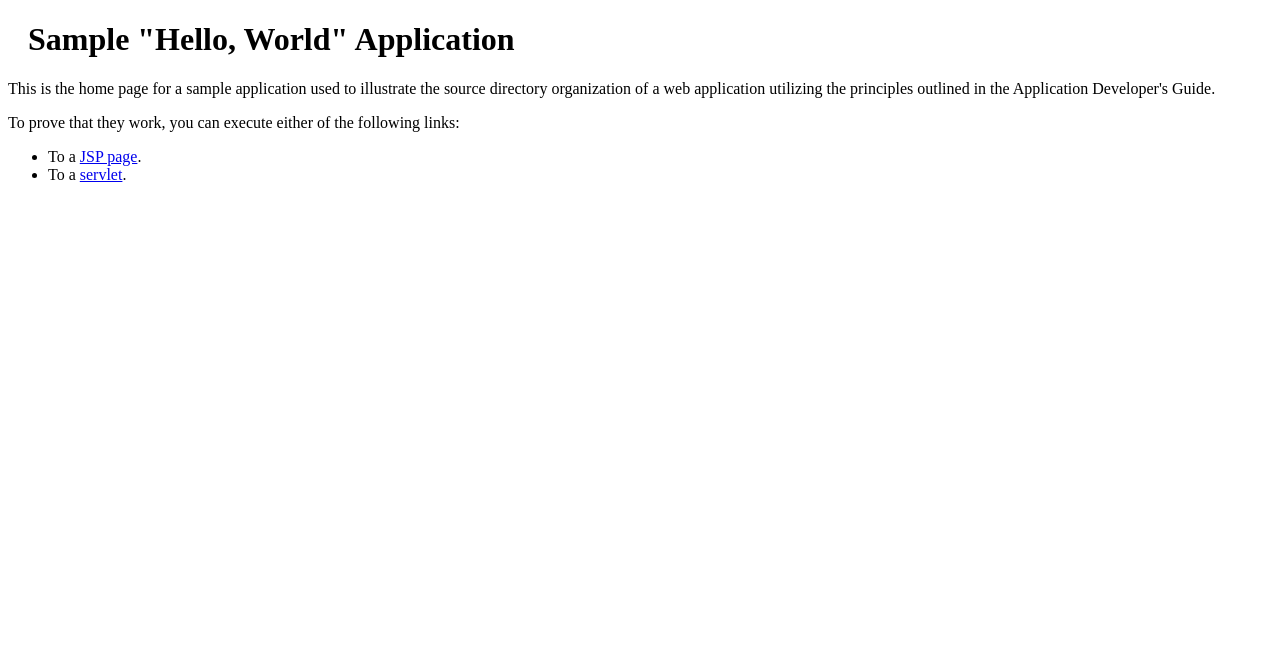
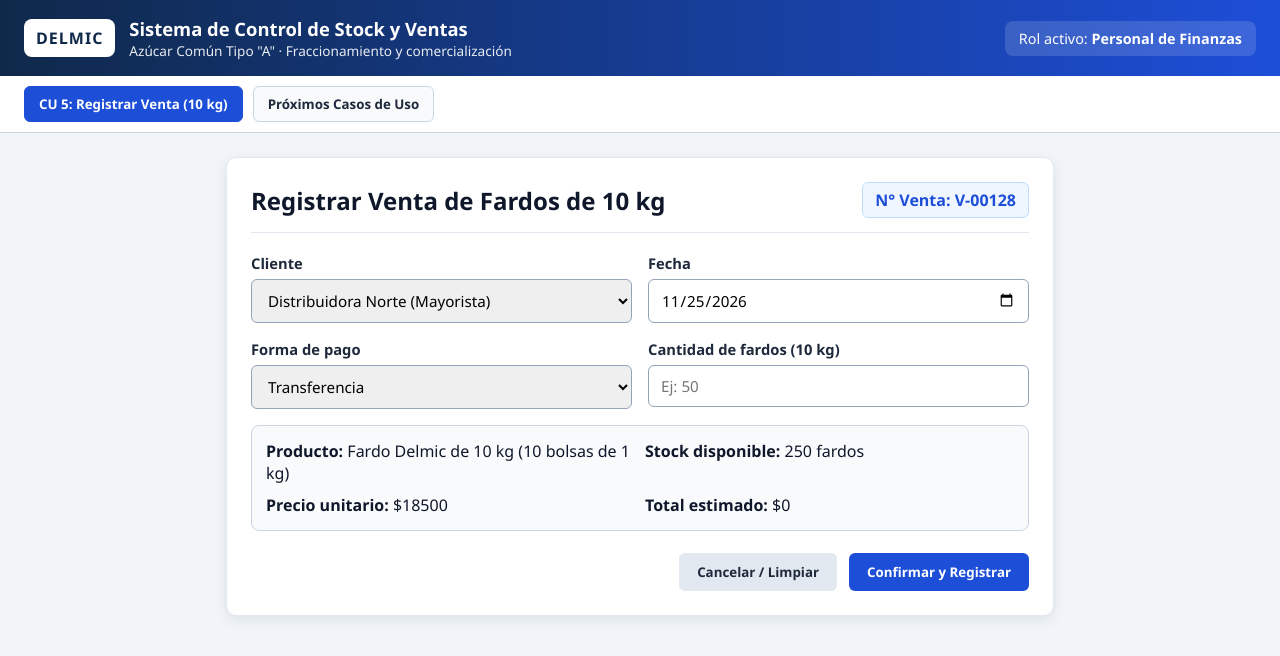
Before and after one commit to candereynozo919-ux/sga-delmic-azucar, a plain HTML site: page index.html in a window 1280 px wide. Drawn offline with Linux system fonts and the light colour scheme.

Commit message:
Replace index.html with new SGA Delmic Azúcar layout
Replaced the original HTML structure with a new layout for the SGA Delmic Azúcar prototype, including a header, navigation, and a main section for stock and sales management.

```diff
--- a/index.html
+++ b/index.html
@@ -1,39 +1,95 @@
-<!DOCTYPE html><!--
-  Licensed to the Apache Software Foundation (ASF) under one or more
-  contributor license agreements.  See the NOTICE file distributed with
-  this work for additional information regarding copyright ownership.
-  The ASF licenses this file to You under the Apache License, Version 2.0
-  (the "License"); you may not use this file except in compliance with
-  the License.  You may obtain a copy of the License at
-
-      http://www.apache.org/licenses/LICENSE-2.0
-
-  Unless required by applicable law or agreed to in writing, software
-  distributed under the License is distributed on an "AS IS" BASIS,
-  WITHOUT WARRANTIES OR CONDITIONS OF ANY KIND, either express or implied.
-  See the License for the specific language governing permissions and
-  limitations under the License.
--->
-<html>
+<!DOCTYPE html>
+<html lang="es">
 <head>
-<meta charset="UTF-8" />
-<title>Sample "Hello, World" Application</title>
+  <meta charset="UTF-8" />
+  <meta name="viewport" content="width=device-width, initial-scale=1.0" />
+  <title>SGA Delmic Azúcar - Prototipo</title>
+  <link rel="stylesheet" href="styles.css" />
 </head>
 <body>
+  <header class="topbar">
+    <div class="brand">
+      <span class="badge-marca">DELMIC</span>
+      <div>
+        <h1>Sistema de Control de Stock y Ventas</h1>
+        <p>Azúcar Común Tipo "A" · Fraccionamiento y comercialización</p>
+      </div>
+    </div>
+    <div class="rol-box">
+      <span>Rol activo:</span>
+      <strong>Personal de Finanzas</strong>
+    </div>
+  </header>
 
-<div style="float: left; padding: 10px;">
-<img src="images/tomcat.gif" alt="" />
-</div>
-<h1>Sample "Hello, World" Application</h1>
-<p>This is the home page for a sample application used to illustrate the
-source directory organization of a web application utilizing the principles
-outlined in the Application Developer's Guide.
+  <nav class="menu-casos">
+    <button class="tab active" type="button" data-caso="cu5">CU 5: Registrar Venta (10 kg)</button>
+    <button class="tab" type="button" data-caso="prox">Próximos Casos de Uso</button>
+  </nav>
 
-<p>To prove that they work, you can execute either of the following links:</p>
-<ul>
-<li>To a <a href="hello.jsp">JSP page</a>.</li>
-<li>To a <a href="hello">servlet</a>.</li>
-</ul>
+  <main class="contenedor">
+    <section id="vista-cu5" class="card">
+      <div class="card-header">
+        <h2>Registrar Venta de Fardos de 10 kg</h2>
+        <span class="nro-venta" id="nroVentaDisplay">N° Venta: V-00128</span>
+      </div>
 
+      <form id="formVenta" class="form-grid">
+        <div class="campo">
+          <label for="cliente">Cliente</label>
+          <select id="cliente">
+            <option value="Distribuidora Norte|Mayorista">Distribuidora Norte (Mayorista)</option>
+            <option value="Almacén Central Concepción|Minorista">Almacén Central Concepción (Minorista)</option>
+            <option value="Despensa El Sur|Minorista">Despensa El Sur (Minorista)</option>
+          </select>
+        </div>
+
+        <div class="campo">
+          <label for="fechaVenta">Fecha</label>
+          <input type="date" id="fechaVenta" value="2026-11-25" required />
+        </div>
+
+        <div class="campo">
+          <label for="formaPago">Forma de pago</label>
+          <select id="formaPago">
+            <option value="Transferencia">Transferencia</option>
+            <option value="Efectivo">Efectivo</option>
+            <option value="Débito / Posnet">Débito / Posnet</option>
+          </select>
+        </div>
+
+        <div class="campo">
+          <label for="cantidadFardos">Cantidad de fardos (10 kg)</label>
+          <input type="number" id="cantidadFardos" min="1" placeholder="Ej: 50" required />
+        </div>
+
+        <div class="resumen-stock full-width">
+          <div><strong>Producto:</strong> Fardo Delmic de 10 kg (10 bolsas de 1 kg)</div>
+          <div><strong>Stock disponible:</strong> <span id="stockDisponible">250</span> fardos</div>
+          <div><strong>Precio unitario:</strong> $<span id="precioUnitario">18500</span></div>
+          <div><strong>Total estimado:</strong> $<span id="totalEstimado">0</span></div>
+        </div>
+
+        <div id="mensajeEstado" class="alerta full-width oculto"></div>
+
+        <div class="acciones full-width">
+          <button type="button" id="btnLimpiar" class="btn-secundario">Cancelar / Limpiar</button>
+          <button type="submit" class="btn-primario">Confirmar y Registrar</button>
+        </div>
+      </form>
+
+      <div id="comprobanteBox" class="comprobante oculto"></div>
+    </section>
+
+    <section id="vista-prox" class="card oculto">
+      <h2>Próximos Casos de Uso del SGA Delmic</h2>
+      <p>
+        Espacio reservado para sumar <strong>CU 1</strong> (Recepción de Materia Prima),
+        <strong>CU 2</strong> (Asignar Depósito), <strong>CU 3</strong> (Fraccionamiento),
+        <strong>CU 4</strong> (Bajas / Mermas con PIN de Supervisor) y <strong>CU 6</strong> (Reporte Estratégico).
+      </p>
+    </section>
+  </main>
+
+  <script src="app.js"></script>
 </body>
 </html>
```
